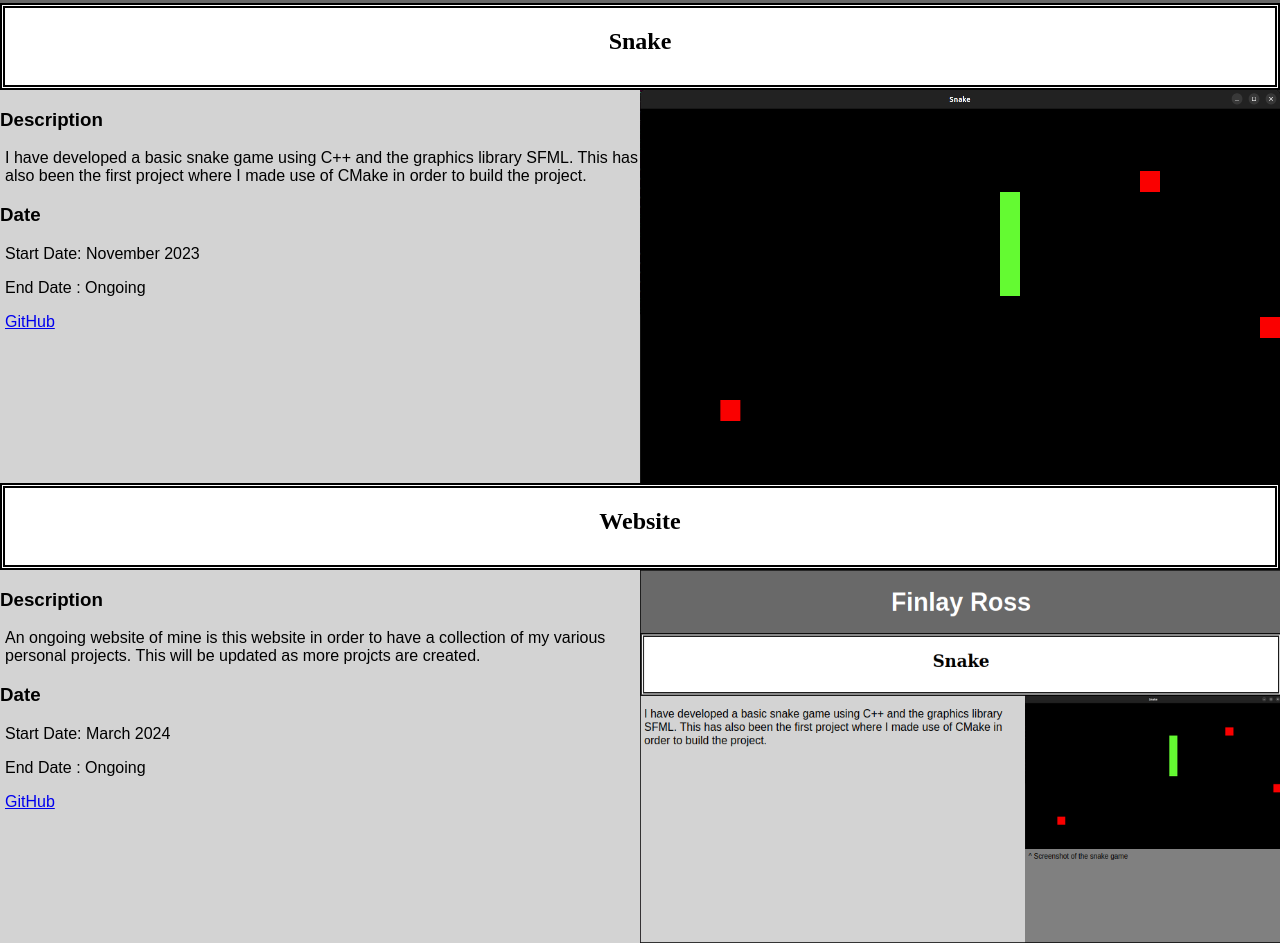
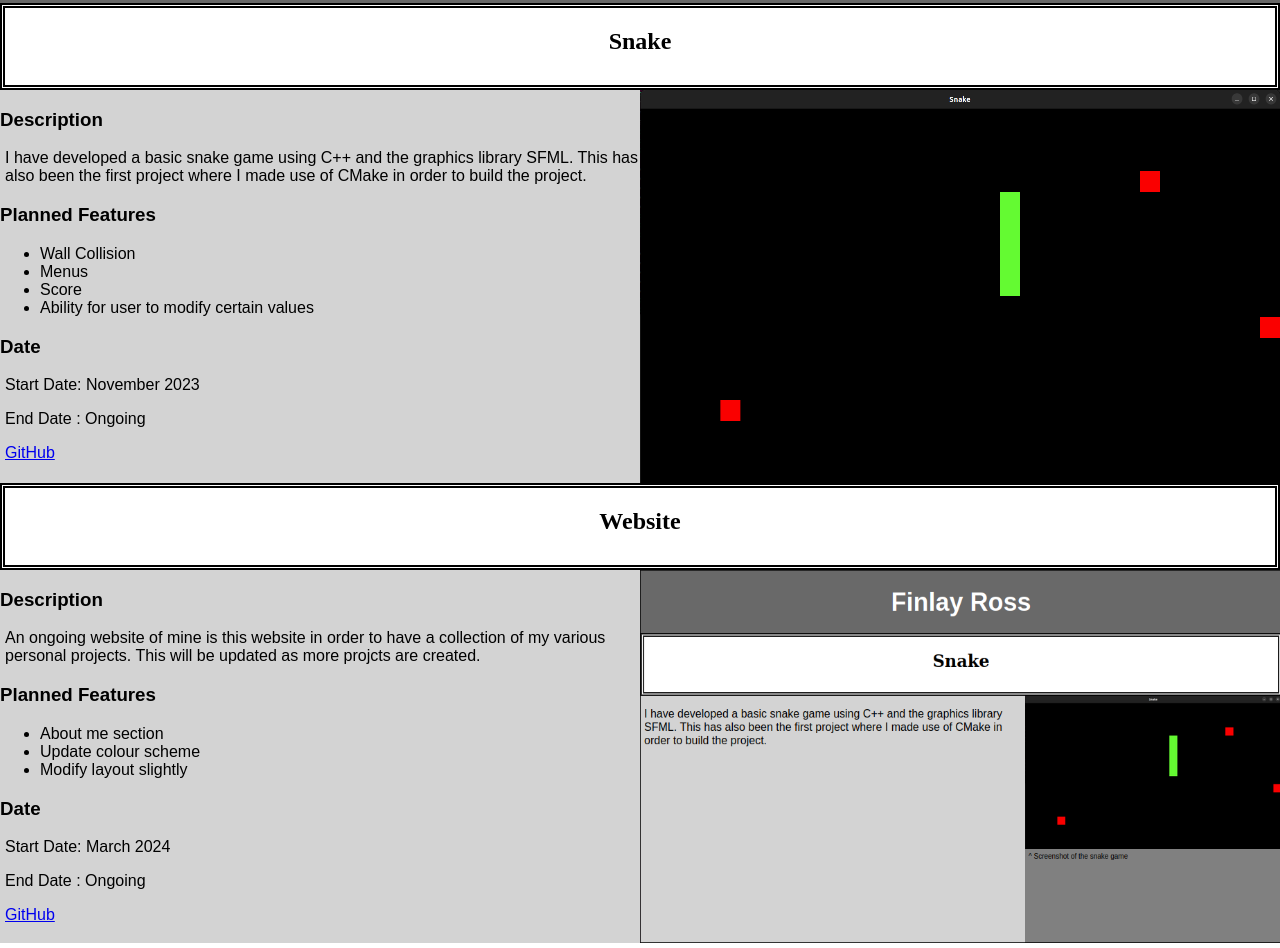
Before and after one commit to fnkle/Personal_Website, a plain HTML site: page index.html in a window 1280 px wide. Shown: the part 87-1035 px from the top of the page. Drawn offline with Linux system fonts and the light colour scheme.

Commit message:
planned features section
A section where i list planned features of projects.

```diff
--- a/index.html
+++ b/index.html
@@ -28,6 +28,13 @@
 			This has also been the first project where I made use of CMake in order to build
 			the project.
 		</p>
+		<h3>Planned Features</h3>
+		<ul>
+			<li>Wall Collision</li>
+			<li>Menus</li>
+			<li>Score</li>
+			<li>Ability for user to modify certain values</li>
+		</ul>
 		<h3>Date</h3>
 		<p>Start Date: November 2023</p>
 		<p>End Date  : Ongoing</p>
@@ -50,6 +57,12 @@
 			An ongoing website of mine is this website in order to have a collection of my
 			various personal projects. This will be updated as more projcts are created.
 		</p>
+		<h3>Planned Features</h3>
+		<ul>
+			<li>About me section</li>
+			<li>Update colour scheme</li>
+			<li>Modify layout slightly</li>
+		</ul>
 		<h3>Date</h3>
 		<p>Start Date: March 2024</p>
 		<p>End Date  : Ongoing</p>
```
